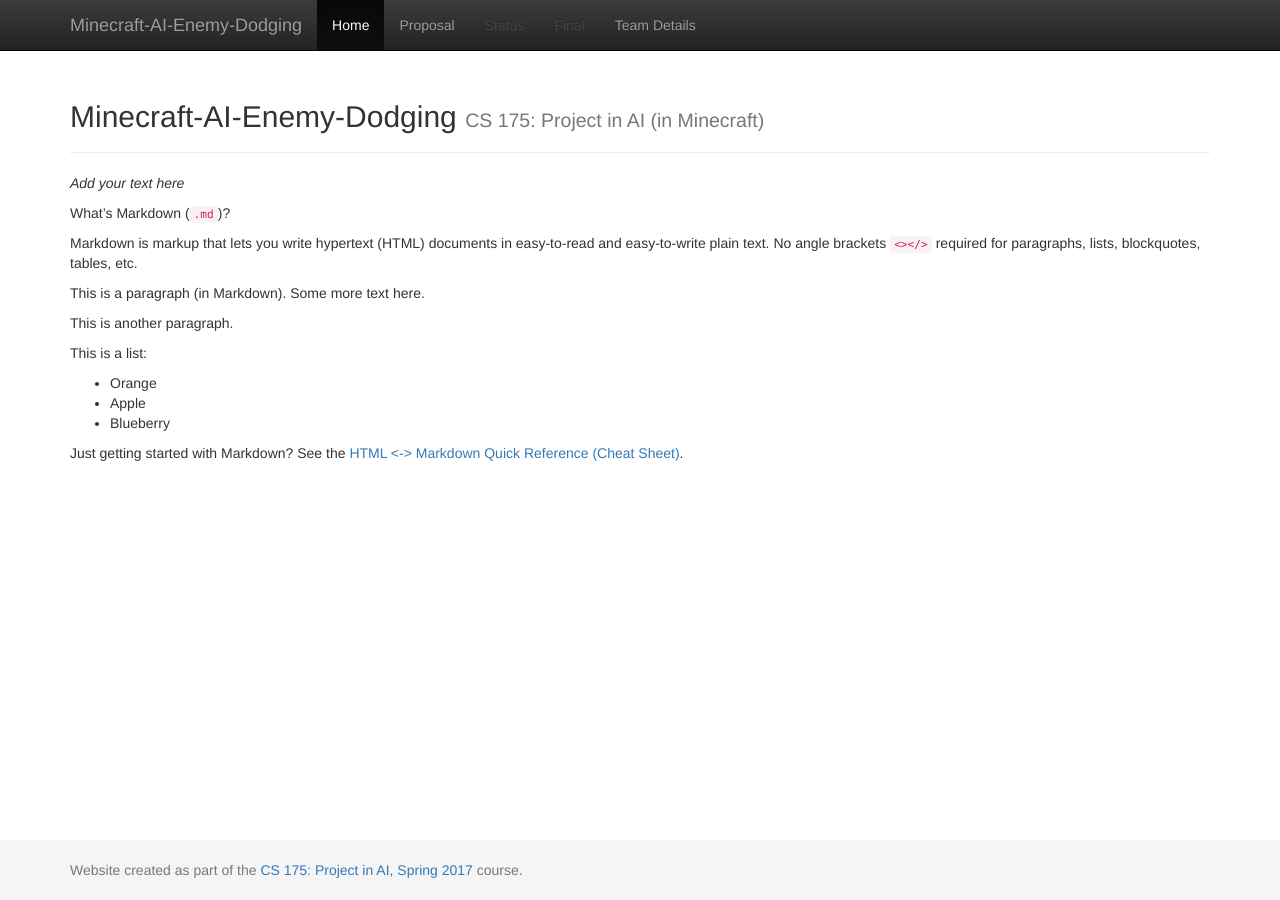
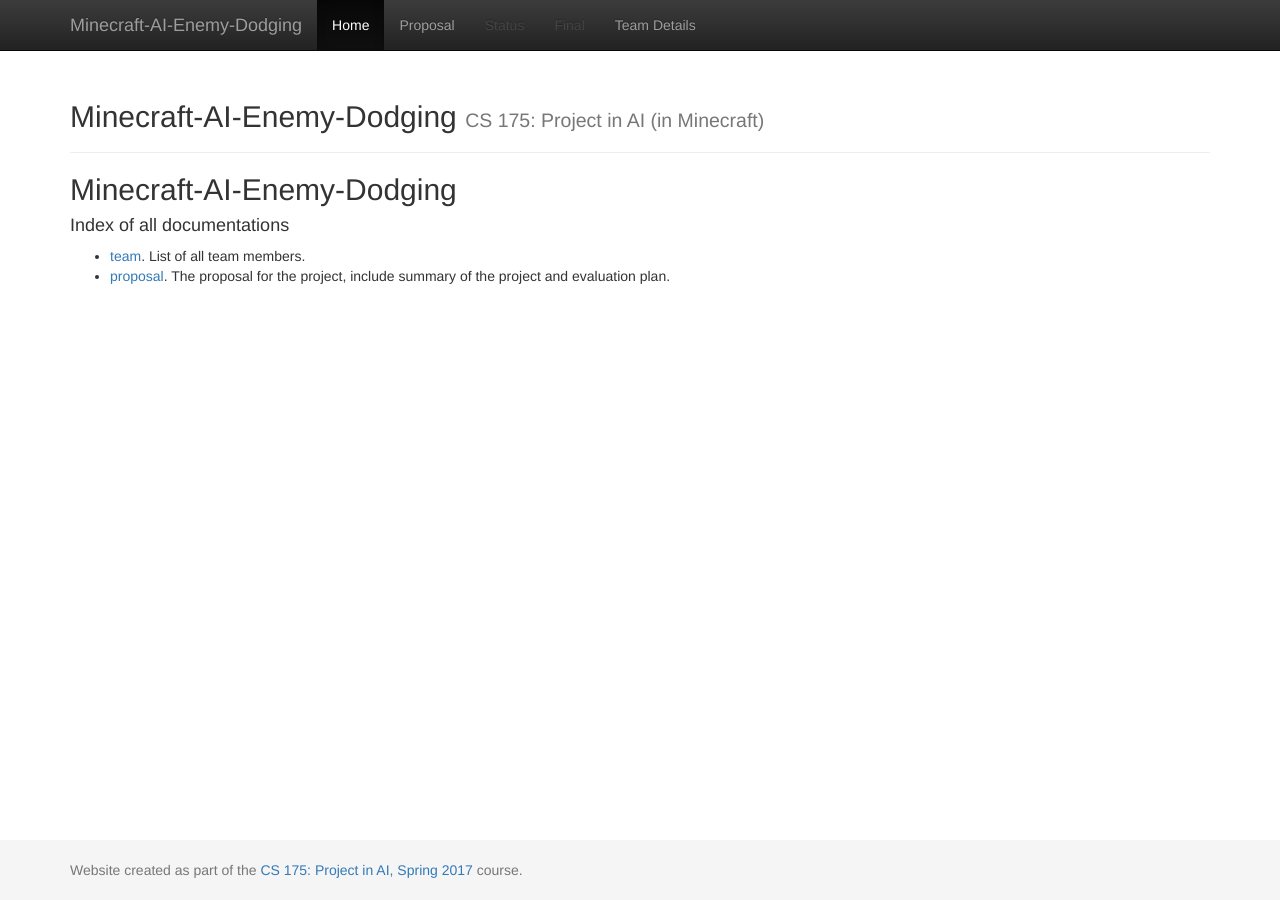
Before and after one commit to Leoll1020/Greedy-Panicky--Grab-Those-Patty, a Jekyll site: the page built from docs/index.md, in a window 1280 px wide. Built offline with Jekyll 4.4.1, drawn with Linux system fonts in a browser that asks for light colours.

Commit message:
changed index.md. Minor changes on wording+format

```diff
--- a/docs/index.md
+++ b/docs/index.md
@@ -3,32 +3,15 @@
 title:  Home
 ---
 
-_Add your text here_
+## Minecraft-AI-Enemy-Dodging
+
+#### Index of all documentations ####
 
 
-What's Markdown (`.md`)?
-
-Markdown is markup that lets you write hypertext (HTML) documents
-in easy-to-read and easy-to-write plain text.
-No angle brackets `<></>` required for
-paragraphs, lists, blockquotes, tables, etc.
-
-
-This is a paragraph (in Markdown). Some more
-text here.
-
-This is another paragraph.
-
-This is a list:
-
-- Orange
-- Apple
-- Blueberry
-
-
-
-Just getting started with Markdown?
-See the [HTML <-> Markdown Quick Reference (Cheat Sheet)][quickref].
+- [team][team ref]. List of all team members.
+- [proposal][proposal ref]. The proposal for the project, include summary of the project and evaluation plan.
 
 
 [quickref]: https://github.com/mundimark/quickrefs/blob/master/HTML.md
+[proposal ref]: proposal.html
+[team ref]: team.html
```
Also changed, not shown: docs/proposal.md (+4 -4 lines), README.md.
